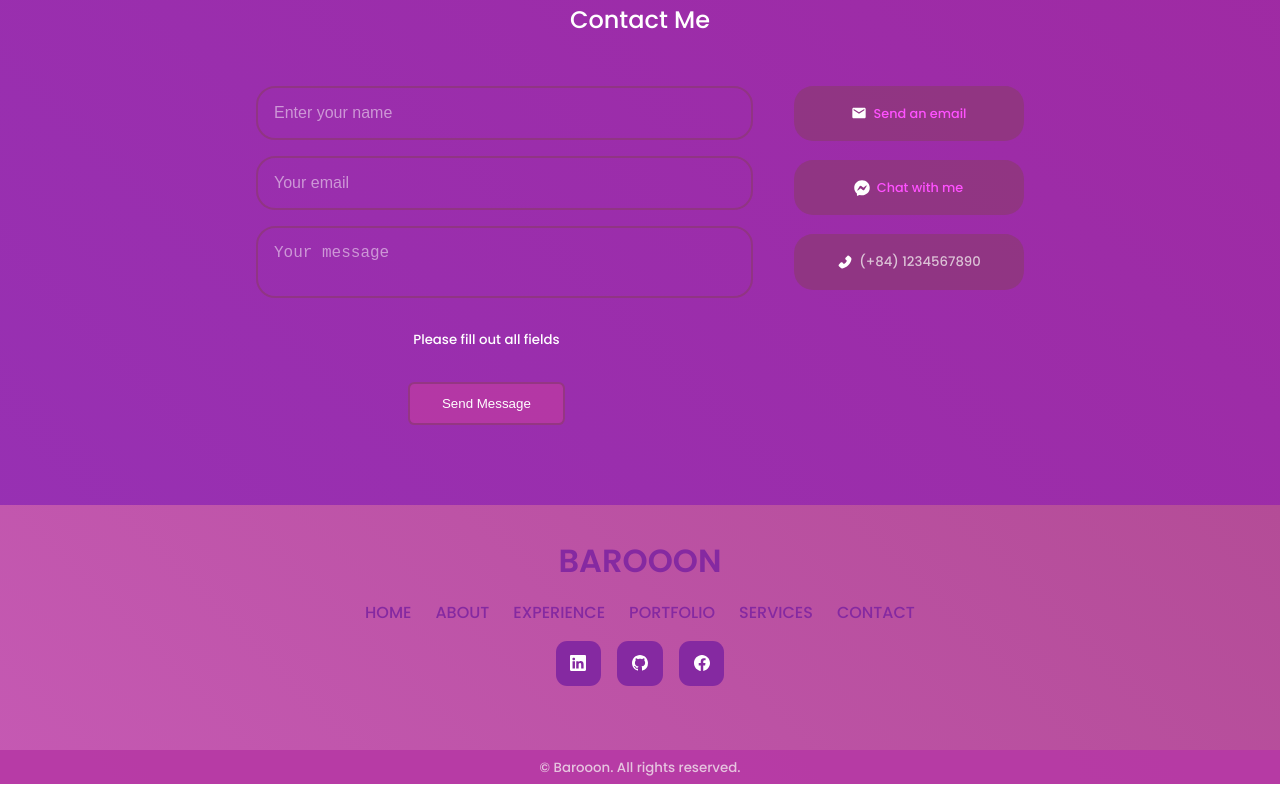
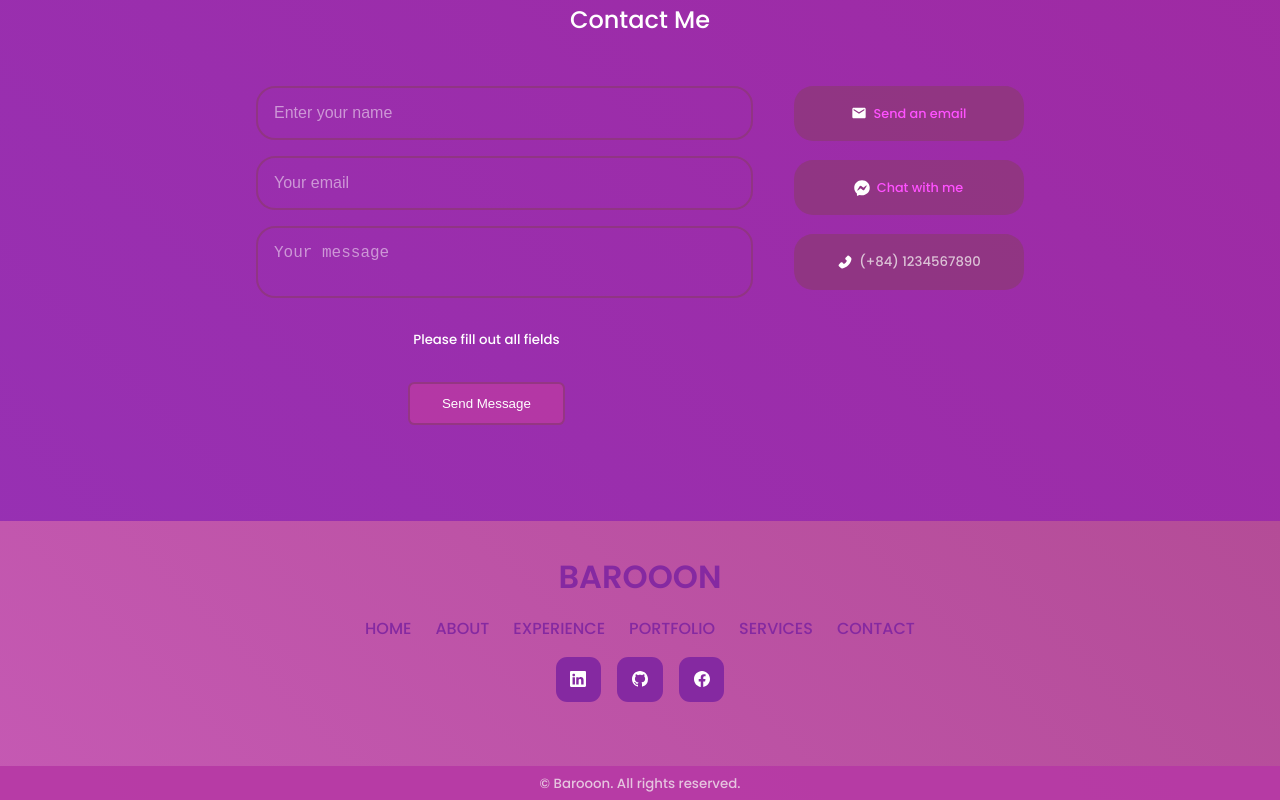
Before and after one commit to onbao165/portfolio-web-react, a React (Create React App) app: page / in a window 1280 px wide. Shown: the part 3096-3896 px from the top of the page. Built offline with nearby package versions, Linux system fonts and the light colour scheme.

Commit message:
footer margin-top

```diff
--- a/src/components/Footer/footer.css
+++ b/src/components/Footer/footer.css
@@ -4,7 +4,7 @@ footer{
     text-align: center;
     font-size: 1rem;
     font-weight: 500;
-    margin-top: 5rem;
+    margin-top: 6rem;
 }
 footer a{
     color: var(--color-bg);
```
